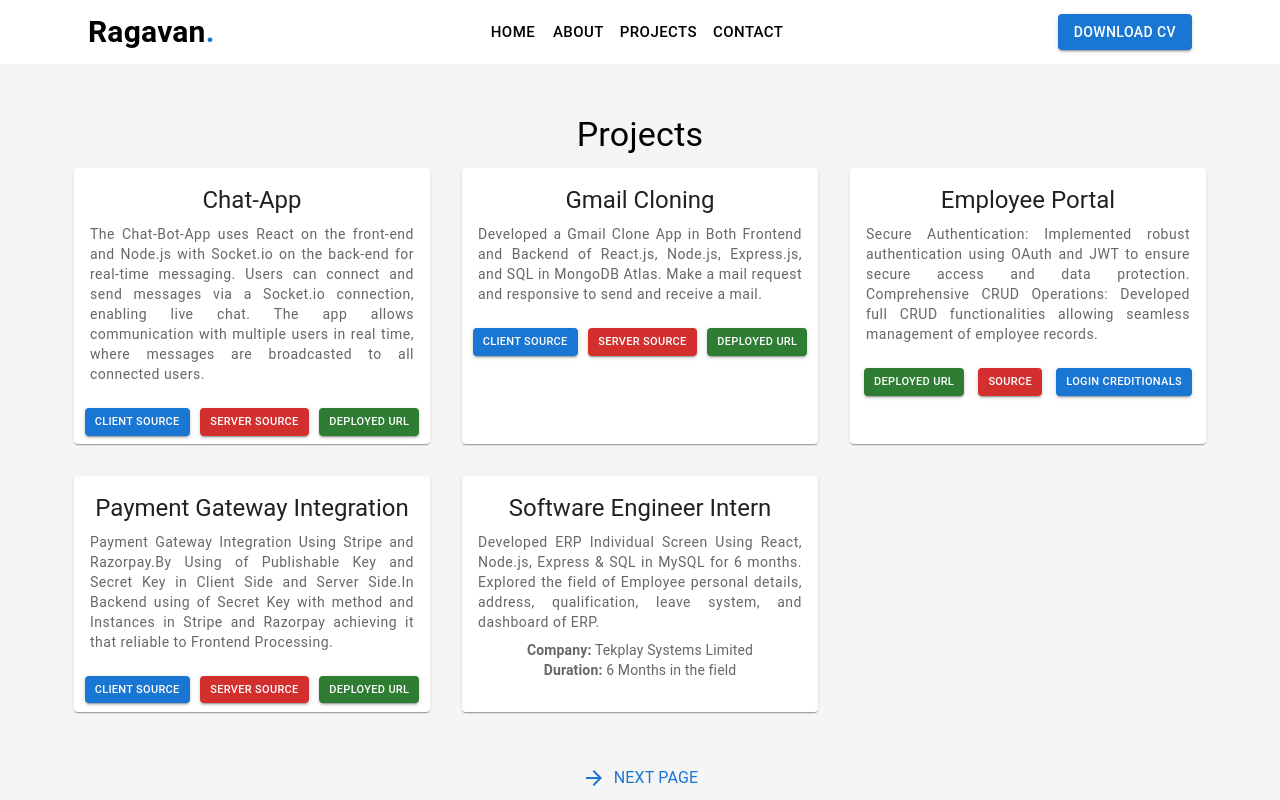
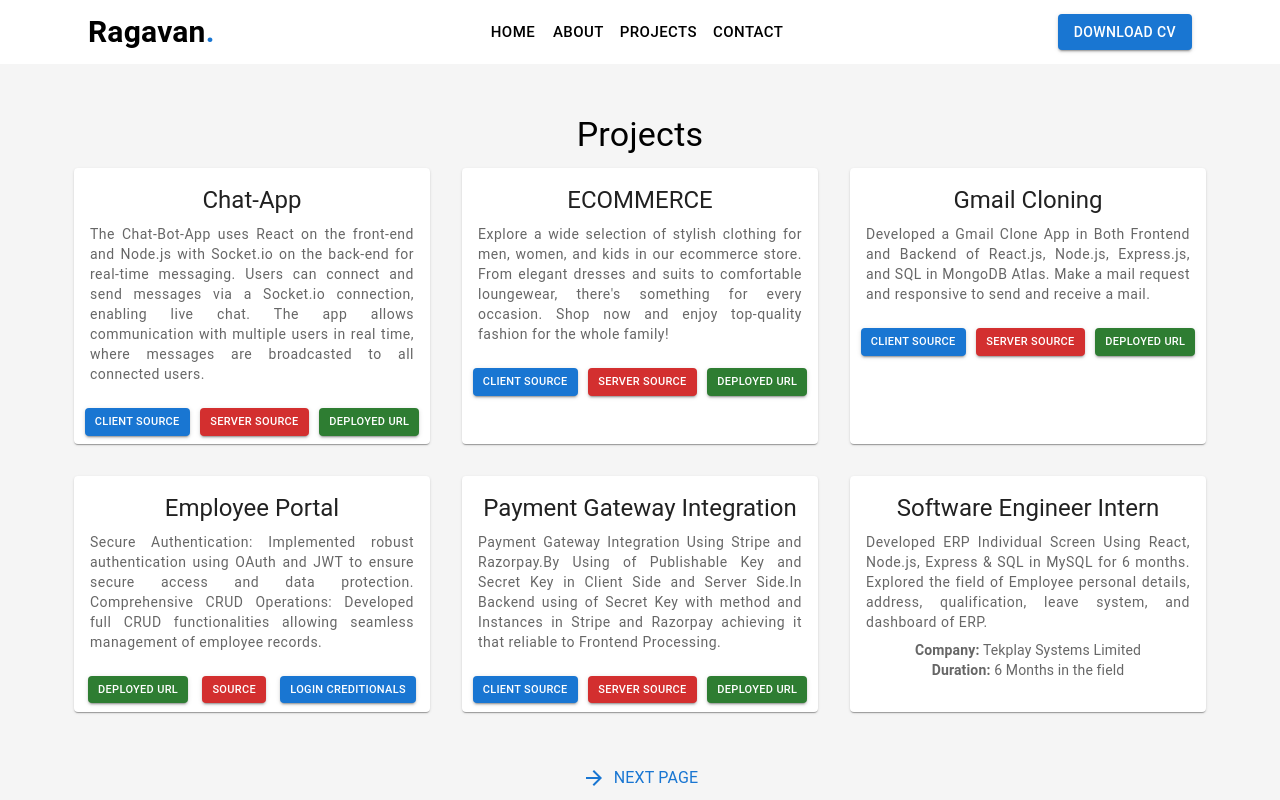
Before and after one commit to ragav7332/react-portfolio, a React (Create React App) app: page /projects in a window 1280 px wide. Shown: the top 800 px of the page. Built offline with nearby package versions, Linux system fonts and the light colour scheme.

Commit message:
Eleventh commit

```diff
--- a/src/components/Projects.js
+++ b/src/components/Projects.js
@@ -14,6 +14,14 @@ function Projects() {
       serverSource:"https://github.com/ragav7332/Chat-app-server",
       deployedUrl: "https://exquisite-pothos-82d638.netlify.app/"
     },
+    {
+      title: "ECOMMERCE",
+      description: "Explore a wide selection of stylish clothing for men, women, and kids in our ecommerce store. From elegant dresses and suits to comfortable loungewear, there's something for every occasion. Shop now and enjoy top-quality fashion for the whole family!",
+      clientSource: "https://github.com/ragav7332/Ecomm-client",
+      serverSource:"https://github.com/ragav7332/Ecomm-server",
+      deployedUrl: "https://ecommerce-publishable.netlify.app/"
+    },
+
     {
       title: "Gmail Cloning",
       description: "Developed a Gmail Clone App in Both Frontend and Backend of React.js, Node.js, Express.js, and SQL in MongoDB Atlas. Make a mail request and responsive to send and receive a mail.",
```
